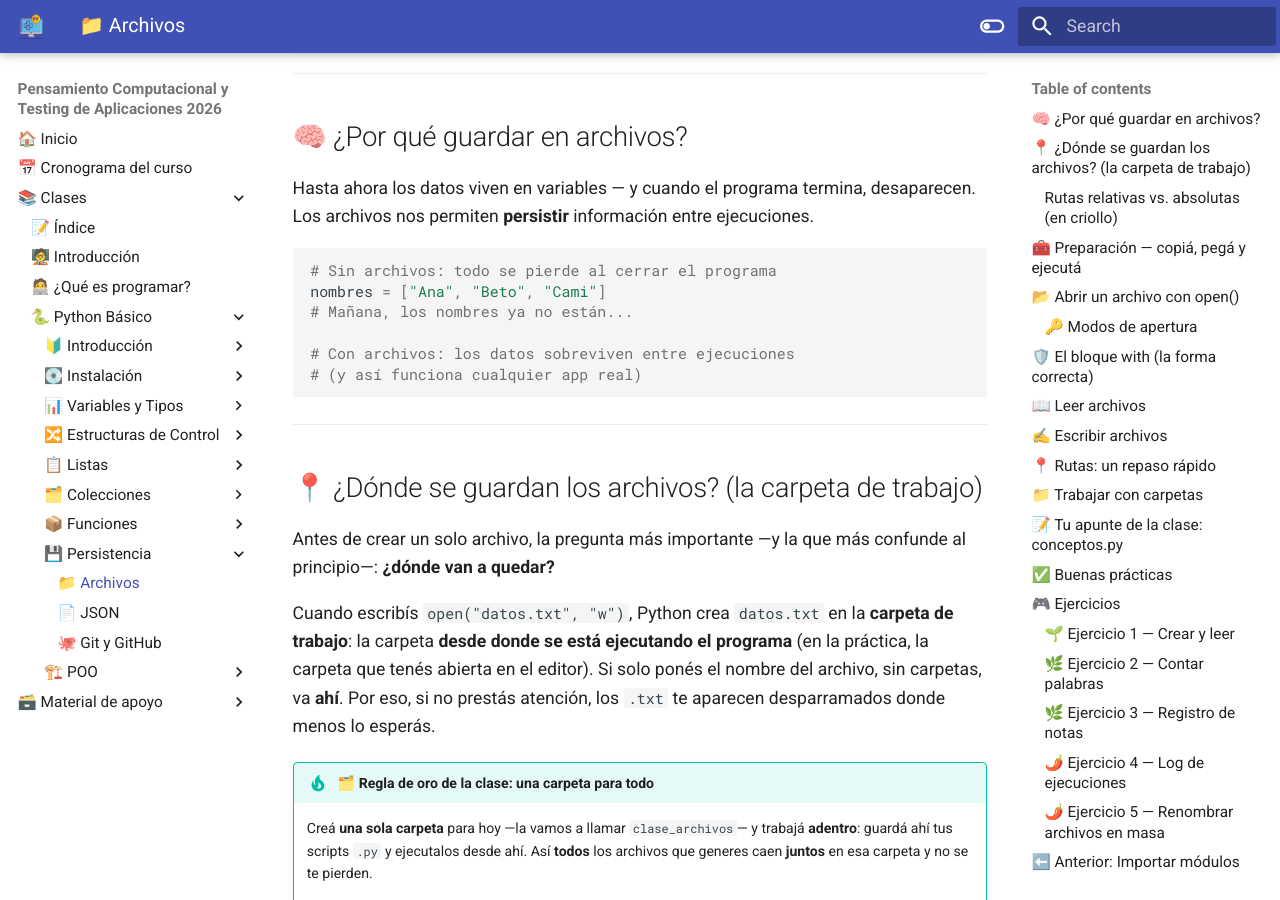
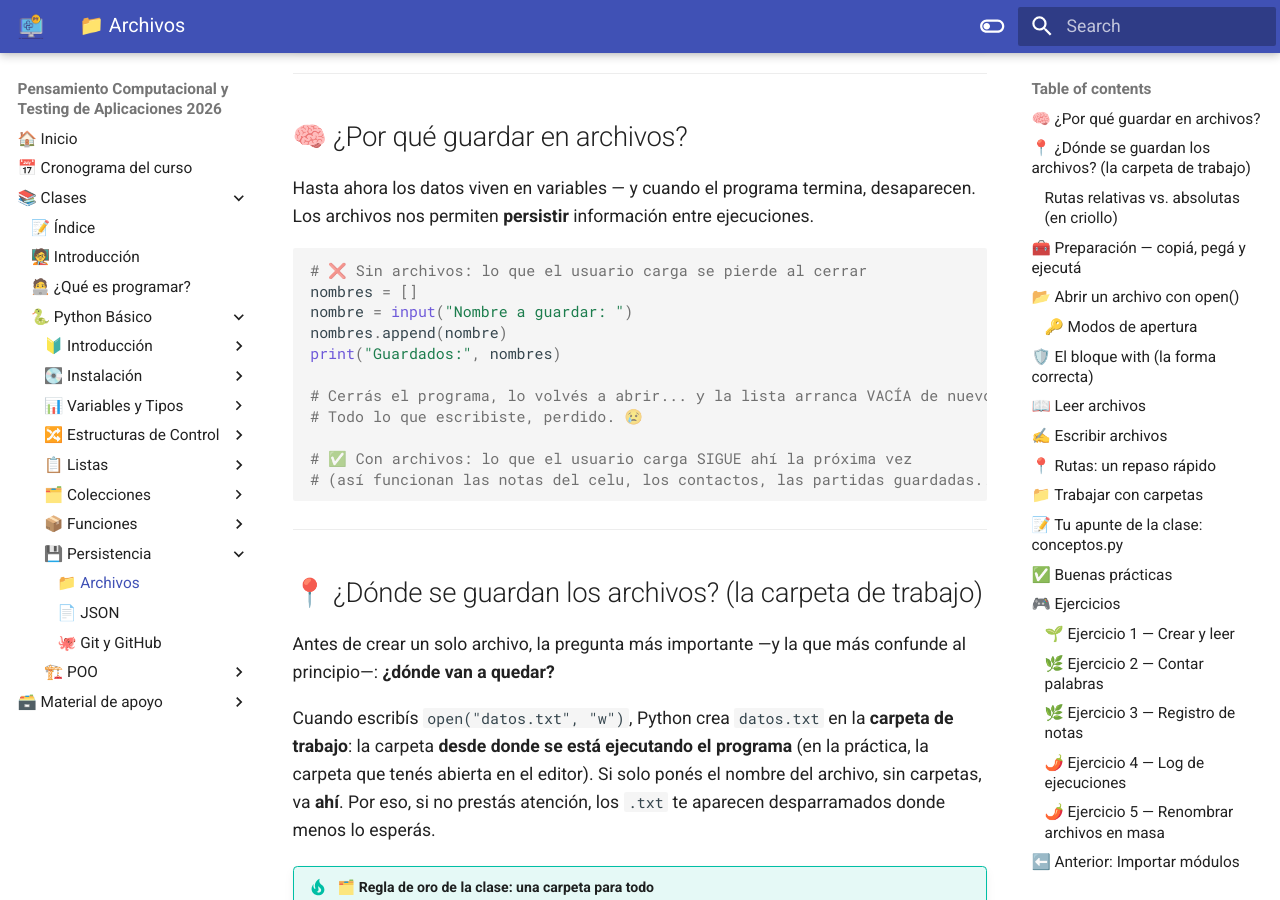
Before and after one commit to MaxiNunez24/pensamiento-computacional-testing-2026, an MkDocs documentation site: the page built from docs/clases/python/07_persistencia/archivos.md, in a window 1280 px wide and 900 px high, scrolled down 505 px. Built offline with MkDocs 1.6.1 and Material for MkDocs 9.7.7, drawn with Linux system fonts in a browser that asks for light colours.

Commit message:
Archivos: ejemplo motivador con input() (los datos hardcodeados no se perdían)
El snippet de "¿por qué guardar en archivos?" tenía una lista hardcodeada, que
en realidad reaparece igual en cada ejecución (no mostraba la pérdida). Se
cambia a un ejemplo con input(): el usuario carga un nombre, cierra, y al reabrir
la lista arranca vacía → ahí sí se ve por qué hacen falta los archivos.

Co-Authored-By: Claude Opus 4.8 <noreply@anthropic.com>

````diff
--- a/docs/clases/python/07_persistencia/archivos.md
+++ b/docs/clases/python/07_persistencia/archivos.md
@@ -18,12 +18,17 @@ Los programas que hiciste hasta ahora "olvidan" todo cuando los cerrás. Aprende
 Hasta ahora los datos viven en variables — y cuando el programa termina, desaparecen. Los archivos nos permiten **persistir** información entre ejecuciones.
 
 ```python
-# Sin archivos: todo se pierde al cerrar el programa
-nombres = ["Ana", "Beto", "Cami"]
-# Mañana, los nombres ya no están...
+# ❌ Sin archivos: lo que el usuario carga se pierde al cerrar
+nombres = []
+nombre = input("Nombre a guardar: ")
+nombres.append(nombre)
+print("Guardados:", nombres)
 
-# Con archivos: los datos sobreviven entre ejecuciones
-# (y así funciona cualquier app real)
+# Cerrás el programa, lo volvés a abrir... y la lista arranca VACÍA de nuevo.
+# Todo lo que escribiste, perdido. 😢
+
+# ✅ Con archivos: lo que el usuario carga SIGUE ahí la próxima vez
+# (así funcionan las notas del celu, los contactos, las partidas guardadas...)
 ```
 
 ---
````
